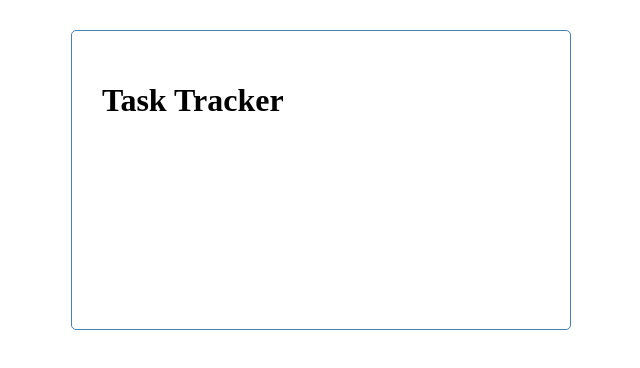
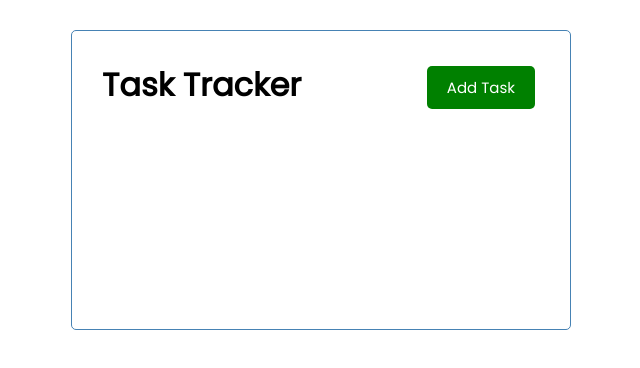
Before and after one commit to brungran/task-tracker, a Vue app: page / in a window 1280 px wide. Shown: the top 368 px of the page, without its empty margins (319-959 px from the left). Built offline with nearby package versions, Linux system fonts and the light colour scheme.

Commit message:
Button component and click event test.

```diff
--- a/src/App.vue
+++ b/src/App.vue
@@ -8,7 +8,7 @@
   </div>
 </template>
 
-<style scoped>
+<style>
 @import url('https://fonts.googleapis.com/css2?family=Poppins:wght@300;400&display=swap');
 
 * {
--- /dev/null
+++ b/src/components/Button.vue
@@ -0,0 +1,18 @@
+<template>
+    <button @click="onClick()" :style="{background: color}" class="btn">{{text}}</button>
+</template>
+
+<script>
+    export default {
+        name: 'Button',
+        props: {
+            text: String,
+            color: String
+        },
+        methods: {
+            onClick(){
+                console.log('click');
+            }
+        }
+    }
+</script>
--- a/src/components/Header.vue
+++ b/src/components/Header.vue
@@ -1,13 +1,19 @@
 <template>
     <header>
         <h1>{{title}}</h1>
+        <Button text="Add Task" color="green" />
     </header>
 </template>
 
 <script>
+    import Button from './Button.vue'
+
     export default {
         props: {
             title: String
+        },
+        components:{
+            Button
         }
     }
 </script>
```
